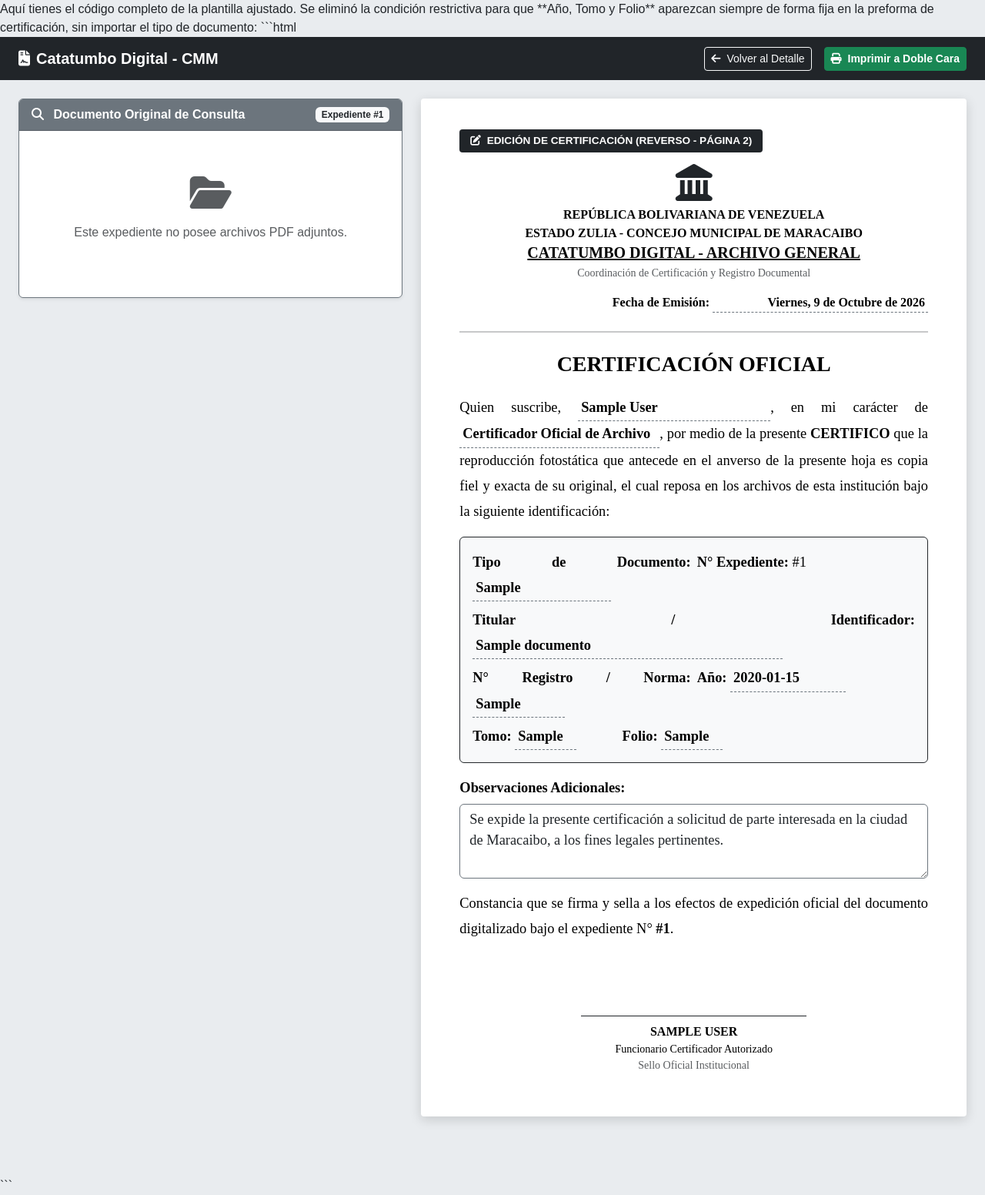
After one commit to cmmarchivos-cloud/catatumbo-digital, a Flask app: page /imprimir/1 in a window 1280 px wide. The commit adds this page. Shown: the whole page at 77% size. Run offline with Flask 3, Linux system fonts and the light colour scheme; the visitor is signed in with stand-in values (Sample User, id 1); tables that the repository leaves empty hold one stand-in row (values such as "Sample post").

Commit message:
Mensaje descriptivo de los cambios

````diff
--- a/app.py
+++ b/app.py
@@ -12,7 +12,6 @@
 app.secret_key = os.getenv('SECRET_KEY', 'catatumbo_digital_secure_secret_key')
 
 # --- IMPORTACIÓN SEGURA DE BLUEPRINTS ---
-# Evita que la app colapse si cambia el nombre del archivo del blueprint
 solicitudes_bp = None
 try:
     from solicitudes_bp import solicitudes_bp
@@ -474,6 +473,35 @@
     flash('Registro eliminado exitosamente.', 'success')
     return redirect(url_for('buscar'))
 
+@app.route('/imprimir/<int:id>', methods=['GET', 'POST'])
+def preparar_impresion(id):
+    if 'user' not in session:
+        return redirect(url_for('login'))
+
+    conn = get_db_connection()
+    row = conn.execute('SELECT * FROM documentos WHERE id = ?', (id,)).fetchone()
+    conn.close()
+
+    if not row:
+        flash('El documento no fue encontrado.', 'danger')
+        return redirect(url_for('buscar'))
+
+    documento = dict(row)
+    try:
+        documento['archivos'] = json.loads(documento['archivos']) if documento['archivos'] else []
+    except Exception:
+        documento['archivos'] = []
+
+    # Obtener fecha actual estructurada para la preforma de certificación
+    fecha_info = obtener_fecha_sistema()
+
+    return render_template(
+        'imprimir_certificacion.html',
+        documento=documento,
+        fecha_actual=fecha_info['fecha_completa'],
+        funcionario=session.get('nombre', 'Funcionario Autorizado')
+    )
+
 @app.route('/usuarios', methods=['GET'])
 def gestionar_usuarios():
     if 'user' not in session or session['rol'] != 'master': return redirect(url_for('index'))
--- a/solicitudes_bp.py
+++ b/solicitudes_bp.py
@@ -375,9 +375,9 @@
               <div style="border-left: 3px solid #f6ad55; background-color: #fffaf0; padding: 10px; border-radius: 0 6px 6px 0; margin-bottom: 10px; font-size: 11px;">
                 <div style="color: #9c4221; font-weight: bold; margin-bottom: 4px;">📍 PASOS OBLIGATORIOS PARA RETIRAR:</div>
                 <ul style="margin: 0; padding-left: 15px; color: #744210; line-height: 1.3;">
-                  <li style="margin-bottom: 3px;">Asistir a <b>SEDEMAT</b> (Sector Valle Frío, Av. 3F entre calles 81 y 82).</li>
+                  <li style="margin-bottom: 3px;">Asistir a <b>SEDEMAT</b> (Sedes de Atencion y Tramites "Valle Frio , Alcaldia de Maraciabo,Costa Verde,Plaza de Toros,Curva de Molina,Vereda del Lago , CC.Lago.Mall ").</li>
                   <li style="margin-bottom: 3px;">Realizar el pago de aranceles municipales correspondientes.</li>
-                  <li>Presentar el pago del SEDEMAT para la certificación del documento y su posterior retiro (3 días hábiles).</li>
+                  <li>Presentar el pago del SEDEMAT en el 3er piso del Palacio Municipal "Archivo General Municipal"para la certificación del documento y su posterior retiro (3 días hábiles).</li>
                 </ul>
               </div>
 
--- a/templates/buscar.html
+++ b/templates/buscar.html
@@ -67,6 +67,7 @@
                                 </td>
                                 <td class="text-center">
                                     <a href="{{ url_for('ver_detalle', id=doc.index_id) }}" class="btn btn-sm btn-outline-info" title="Ver detalle"><i class="fas fa-eye"></i></a>
+                                    <a href="{{ url_for('preparar_impresion', id=doc.index_id) }}" class="btn btn-sm btn-outline-secondary" title="Imprimir / Certificar"><i class="fas fa-print"></i></a>
                                     {% if session['rol'] in ['master', 'supervisor'] %}
                                     <a href="{{ url_for('editar', idx=doc.index_id) }}" class="btn btn-sm btn-outline-primary" title="Editar"><i class="bi bi-pencil"></i></a>
                                     {% endif %}
--- /dev/null
+++ b/templates/imprimir_certificacion.html
@@ -0,0 +1,321 @@
+Aquí tienes el código completo de la plantilla ajustado. Se eliminó la condición restrictiva para que **Año, Tomo y Folio** aparezcan siempre de forma fija en la preforma de certificación, sin importar el tipo de documento:
+
+```html
+<!DOCTYPE html>
+<html lang="es">
+<head>
+    <meta charset="UTF-8">
+    <title>Certificación - Expediente N° #{{ documento.id }}</title>
+    <link href="https://cdn.jsdelivr.net/npm/bootstrap@5.3.0/dist/css/bootstrap.min.css" rel="stylesheet">
+    <link rel="stylesheet" href="https://cdnjs.cloudflare.com/ajax/libs/font-awesome/6.4.0/css/all.min.css">
+
+    <style>
+        /* ESTILOS GENERALES DE PANTALLA */
+        body {
+            background-color: #e9ecef;
+            font-family: Arial, sans-serif;
+        }
+
+        /* 1. EN PANTALLA: Ocultar la cara anverso en el panel derecho para EVITAR la duplicación del visor PDF */
+        @media screen {
+            .pagina-anverso {
+                display: none !important;
+            }
+        }
+
+        .hoja-impresion {
+            background-color: #ffffff;
+            width: 100%;
+            max-width: 850px;
+            margin: 0 auto 30px auto;
+            padding: 40px 50px;
+            box-shadow: 0 4px 15px rgba(0, 0, 0, 0.15);
+            border-radius: 4px;
+            box-sizing: border-box;
+        }
+
+        .pagina-reverso {
+            min-height: 900px;
+            font-family: 'Times New Roman', Times, serif;
+            color: #000;
+        }
+
+        .etiqueta-cara {
+            display: inline-block;
+            background-color: #212529;
+            color: #ffffff;
+            padding: 5px 14px;
+            font-size: 0.85rem;
+            font-weight: bold;
+            border-radius: 4px;
+            margin-bottom: 15px;
+            font-family: sans-serif;
+        }
+
+        /* CAMPOS EDITABLES EN LA PREFORMA */
+        .input-inline {
+            border: none;
+            border-bottom: 1px dashed #6c757d;
+            background: transparent;
+            font-family: inherit;
+            font-size: inherit;
+            font-weight: bold;
+            padding: 0 4px;
+            outline: none;
+        }
+        .input-inline:focus {
+            border-bottom: 2px solid #0d6efd;
+            background-color: #f8f9fa;
+        }
+
+        .texto-certificacion {
+            font-size: 1.15rem;
+            line-height: 1.8;
+            text-align: justify;
+        }
+
+        /* 2. REGLAS EXCLUSIVAS DE IMPRESIÓN (DÚPLEX / DOBLE CARA) */
+        @media print {
+            .no-print {
+                display: none !important;
+            }
+            body {
+                background-color: #ffffff !important;
+                margin: 0;
+                padding: 0;
+            }
+            .container-fluid {
+                padding: 0 !important;
+            }
+            .col-impresion {
+                width: 100% !important;
+                max-width: 100% !important;
+                flex: 0 0 100% !important;
+            }
+            .hoja-impresion {
+                box-shadow: none !important;
+                border: none !important;
+                padding: 0 !important;
+                margin: 0 !important;
+                width: 100% !important;
+                max-width: 100% !important;
+            }
+
+            /* MOSTRAR ANVERSO EN IMPRESIÓN (PÁGINA 1: DOCUMENTO ORIGINAL) */
+            .pagina-anverso {
+                display: block !important;
+                height: 100vh !important;
+                min-height: 100vh !important;
+                page-break-after: always !important;
+                break-after: page !important;
+                padding: 0 !important;
+            }
+            .visor-pdf-hoja {
+                width: 100% !important;
+                height: 100vh !important;
+                border: none !important;
+            }
+
+            /* REVERSO EN IMPRESIÓN (PÁGINA 2: PREFORMA DE CERTIFICACIÓN) */
+            .pagina-reverso {
+                page-break-before: always !important;
+                break-before: page !important;
+                padding: 1.5cm !important;
+            }
+
+            .input-inline {
+                border-bottom: none !important;
+            }
+            textarea.form-control {
+                border: none !important;
+                resize: none;
+                padding: 0;
+            }
+
+            @page {
+                size: letter portrait;
+                margin: 0;
+            }
+        }
+    </style>
+</head>
+<body>
+
+    <!-- NAV BAR (OCULTA AL IMPRIMIR) -->
+    <nav class="navbar navbar-expand-lg navbar-dark bg-dark mb-4 no-print">
+        <div class="container-fluid px-4">
+            <a class="navbar-brand fw-bold" href="{{ url_for('index') }}">
+                <i class="fas fa-file-contract me-2"></i>Catatumbo Digital - CMM
+            </a>
+
+            <div class="d-flex align-items-center gap-3">
+                {% if documento.archivos and documento.archivos|length > 1 %}
+                <div class="d-flex align-items-center gap-2 text-white">
+                    <label for="selectArchivo" class="small fw-bold text-nowrap mb-0">PDF Adjunto:</label>
+                    <select id="selectArchivo" class="form-select form-select-sm" onchange="actualizarVisoresPdf(this.value)">
+                        {% for arc in documento.archivos %}
+                        <option value="{{ url_for('ver_archivo', filename=arc) }}">Adjunto {{ loop.index }}: {{ arc }}</option>
+                        {% endfor %}
+                    </select>
+                </div>
+                {% endif %}
+
+                <a href="{{ url_for('ver_detalle', id=documento.id) }}" class="btn btn-outline-light btn-sm">
+                    <i class="fas fa-arrow-left me-1"></i> Volver al Detalle
+                </a>
+                <button onclick="window.print()" class="btn btn-success btn-sm fw-bold">
+                    <i class="fas fa-print me-1"></i> Imprimir a Doble Cara
+                </button>
+            </div>
+        </div>
+    </nav>
+
+    <div class="container-fluid px-4 mb-5">
+        <div class="row g-4">
+
+            <!-- PANEL IZQUIERDO: UNICO VISOR VISIBLE EN PANTALLA (OCULTO AL IMPRIMIR) -->
+            <div class="col-lg-5 no-print">
+                <div class="card shadow-sm border-secondary sticky-top" style="top: 20px;">
+                    <div class="card-header bg-secondary text-white d-flex justify-content-between align-items-center">
+                        <span class="fw-bold"><i class="fas fa-search me-2"></i> Documento Original de Consulta</span>
+                        <span class="badge bg-light text-dark">Expediente #{{ documento.id }}</span>
+                    </div>
+                    <div class="card-body p-2">
+                        {% if documento.archivos %}
+                            <iframe id="pdfConsultaViewer" src="{{ url_for('ver_archivo', filename=documento.archivos[0]) }}" style="width: 100%; height: 820px; border: 1px solid #ccc; border-radius: 4px;"></iframe>
+                        {% else %}
+                            <div class="text-center py-5 text-muted">
+                                <i class="fas fa-folder-open fa-3x mb-3"></i>
+                                <p>Este expediente no posee archivos PDF adjuntos.</p>
+                            </div>
+                        {% endif %}
+                    </div>
+                </div>
+            </div>
+
+            <!-- PANEL DERECHO: EDICIÓN DE PREFORMA Y SALIDA A IMPRESIÓN DÚPLEX -->
+            <div class="col-lg-7 col-impresion">
+
+                <!-- PÁGINA 1: ANVERSO (OCULTA EN PANTALLA, ACTIVA EN IMPRESIÓN) -->
+                <div class="hoja-impresion pagina-anverso">
+                    {% if documento.archivos %}
+                        <iframe id="pdfAnversoImpresion" class="visor-pdf-hoja" src="{{ url_for('ver_archivo', filename=documento.archivos[0]) }}"></iframe>
+                    {% endif %}
+                </div>
+
+                <!-- PÁGINA 2: REVERSO (VISIBLE EN PANTALLA PARA EDICIÓN DIRECTA) -->
+                <div class="hoja-impresion pagina-reverso">
+                    <div class="etiqueta-cara no-print">
+                        <i class="fas fa-edit me-1"></i> EDICIÓN DE CERTIFICACIÓN (REVERSO - PÁGINA 2)
+                    </div>
+
+                    <!-- MEMBRETE OFICIAL -->
+                    <div class="text-center mb-4">
+                        <div class="mb-2">
+                            <i class="fas fa-landmark fa-3x text-dark"></i>
+                        </div>
+                        <h6 class="fw-bold mb-1 text-uppercase">República Bolivariana de Venezuela</h6>
+                        <h6 class="fw-bold mb-1 text-uppercase">Estado Zulia - Concejo Municipal de Maracaibo</h6>
+                        <h5 class="fw-bold mb-1 text-uppercase text-decoration-underline">Catatumbo Digital - Archivo General</h5>
+                        <p class="small mb-0 text-muted">Coordinación de Certificación y Registro Documental</p>
+
+                        <div class="mt-3 text-end">
+                            <span class="fw-bold">Fecha de Emisión:</span>
+                            <input type="text" class="input-inline text-end" style="width: 280px;" value="{{ fecha_actual }}">
+                        </div>
+                    </div>
+
+                    <hr class="border-2 border-dark my-4">
+
+                    <!-- TÍTULO DE CERTIFICACIÓN -->
+                    <div class="text-center my-4">
+                        <h3 class="fw-bold text-uppercase">CERTIFICACIÓN OFICIAL</h3>
+                    </div>
+
+                    <!-- PREFORMA EDITABLE -->
+                    <div class="texto-certificacion my-4">
+                        <p>
+                            Quien suscribe,
+                            <input type="text" class="input-inline" style="width: 250px;" value="{{ funcionario }}" placeholder="Nombre del Funcionario">,
+                            en mi carácter de
+                            <input type="text" class="input-inline" style="width: 260px;" value="Certificador Oficial de Archivo" placeholder="Cargo del Funcionario">,
+                            por medio de la presente <strong>CERTIFICO</strong> que la reproducción fotostática que antecede en el anverso de la presente hoja es copia fiel y exacta de su original, el cual reposa en los archivos de esta institución bajo la siguiente identificación:
+                        </p>
+
+                        <!-- CAMPOS DINÁMICOS Y EDITABLES -->
+                        <div class="p-3 my-3 border border-dark rounded bg-light">
+                            <div class="row g-2">
+                                <div class="col-6">
+                                    <strong>Tipo de Documento:</strong>
+                                    <input type="text" class="input-inline" style="width: 180px;" value="{{ documento.tipo_documento }}">
+                                </div>
+                                <div class="col-6">
+                                    <strong>N° Expediente:</strong> #{{ documento.id }}
+                                </div>
+
+                                <div class="col-12">
+                                    <strong>Titular / Identificador:</strong>
+                                    <input type="text" class="input-inline" style="width: 70%;" value="{{ documento.nombre_titular or documento.nombre_masculino or documento.nombre_femenino or documento.numero_acta or documento.numero_gaceta or documento.numero_registro or '' }}">
+                                </div>
+                                <div class="col-6">
+                                    <strong>N° Registro / Norma:</strong>
+                                    <input type="text" class="input-inline" style="width: 120px;" value="{{ documento.numero_registro or documento.numero_gaceta or documento.numero_acta or 'N/A' }}">
+                                </div>
+                                <div class="col-6">
+                                    <strong>Año:</strong>
+                                    <input type="text" class="input-inline" style="width: 150px;" value="{{ documento.fecha_documento or documento.fecha_gaceta or documento.anio_documento or 'N/A' }}">
+                                </div>
+
+                                <!-- CAMPOS, TOMO Y FOLIO FIJOS -->
+                                <div class="col-4">
+                                    <strong>Tomo:</strong>
+                                    <input type="text" class="input-inline" style="width: 80px;" value="{{ documento.tomo or 'N/A' }}">
+                                </div>
+                                <div class="col-4">
+                                    <strong>Folio:</strong>
+                                    <input type="text" class="input-inline" style="width: 80px;" value="{{ documento.folio or 'N/A' }}">
+                                </div>
+                            </div>
+                        </div>
+
+                        <!-- OBSERVACIONES EDITABLES -->
+                        <p class="mt-3 mb-1">
+                            <strong>Observaciones Adicionales:</strong>
+                        </p>
+                        <textarea class="form-control border-secondary mb-3" rows="3" style="font-family: inherit; font-size: inherit;">Se expide la presente certificación a solicitud de parte interesada en la ciudad de Maracaibo, a los fines legales pertinentes.</textarea>
+
+                        <p>
+                            Constancia que se firma y sella a los efectos de expedición oficial del documento digitalizado bajo el expediente N° <strong>#{{ documento.id }}</strong>.
+                        </p>
+                    </div>
+
+                    <!-- SECCIÓN DE FIRMA -->
+                    <div class="row text-center mt-5 pt-5" style="page-break-inside: avoid;">
+                        <div class="col-6 offset-3">
+                            <div class="border-top border-dark pt-2">
+                                <p class="fw-bold mb-0 text-uppercase">{{ funcionario }}</p>
+                                <p class="small mb-0">Funcionario Certificador Autorizado</p>
+                                <p class="small text-muted">Sello Oficial Institucional</p>
+                            </div>
+                        </div>
+                    </div>
+
+                </div>
+
+            </div>
+
+        </div>
+    </div>
+
+    <script>
+        function actualizarVisoresPdf(url) {
+            const pdfConsulta = document.getElementById('pdfConsultaViewer');
+            const pdfAnverso = document.getElementById('pdfAnversoImpresion');
+            if (pdfConsulta) pdfConsulta.src = url;
+            if (pdfAnverso) pdfAnverso.src = url;
+        }
+    </script>
+</body>
+</html>
+
+```
````
Also changed, not shown: templates/respaldo/imprimir_certificacion.html (added, +325 -0 lines).
